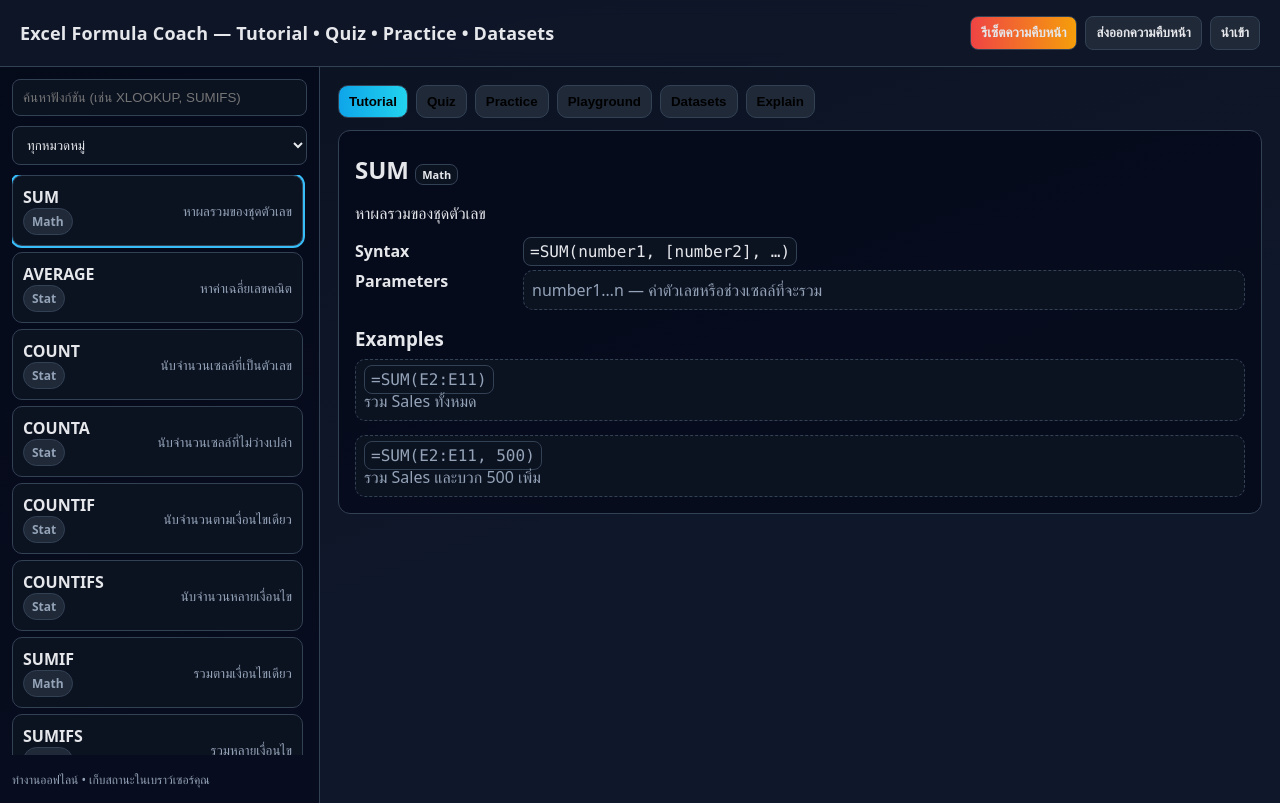
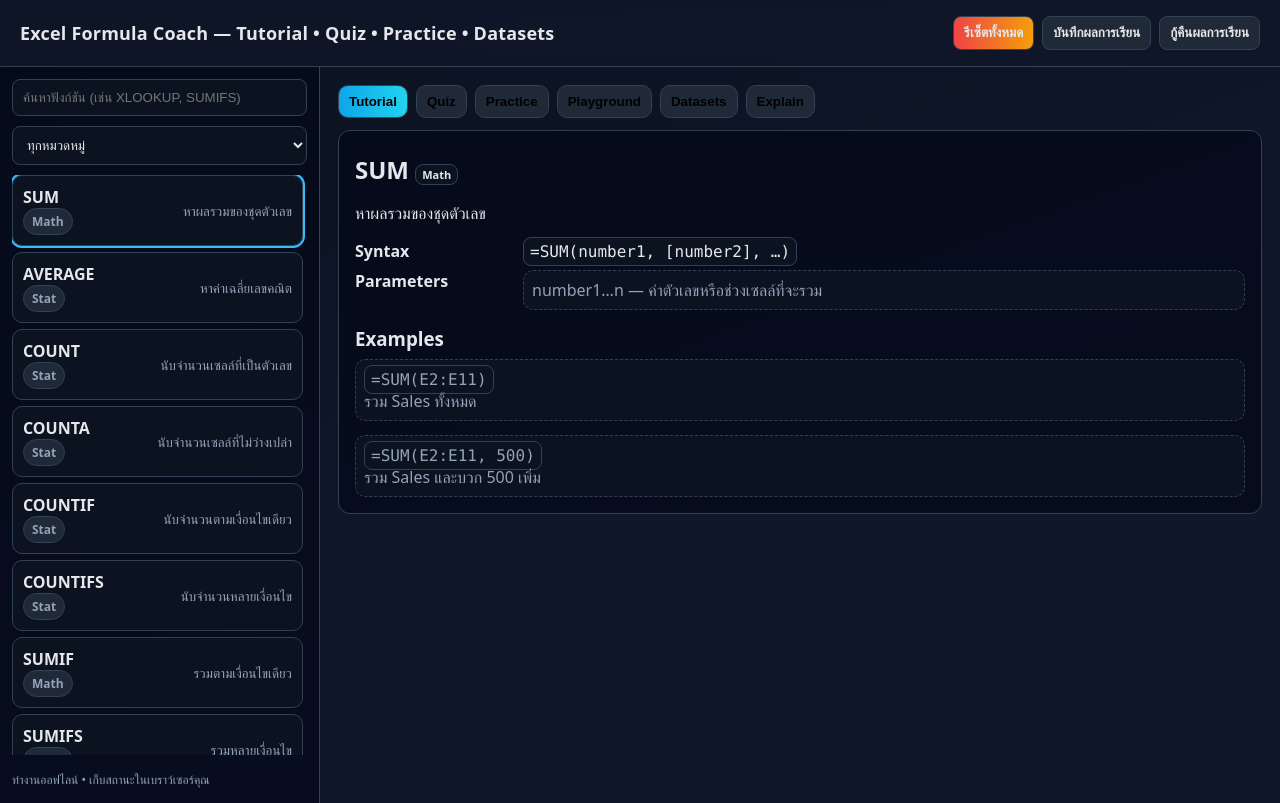
Before and after one commit to chitDev/MyFunction, a plain HTML site: page index.html in a window 1280 px wide. Drawn offline with Linux system fonts and the light colour scheme.

Commit message:
Update index.html

```diff
--- a/index.html
+++ b/index.html
@@ -65,9 +65,9 @@
 <header>
   <h1>Excel Formula Coach — Tutorial • Quiz • Practice • Datasets</h1>
   <div class="actions">
-    <button id="btnReset" class="btn danger">รีเซ็ตความคืบหน้า</button>
-    <button id="btnExportState" class="btn">ส่งออกความคืบหน้า</button>
-    <button id="btnImportState" class="btn">นำเข้า</button>
+    <button id="btnReset" class="btn danger">รีเซ็ตทั้งหมด</button>
+    <button id="btnExportState" class="btn">บันทึกผลการเรียน</button>
+    <button id="btnImportState" class="btn">กู้คืนผลการเรียน</button>
     <input id="stateFile" type="file" accept=".json" class="sr" />
   </div>
 </header>
```
